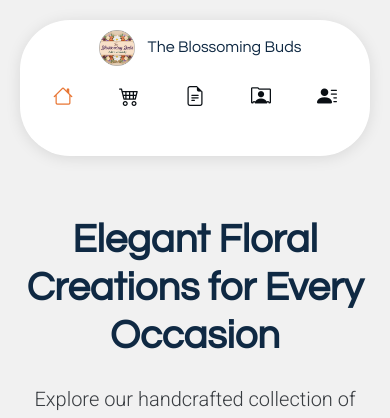
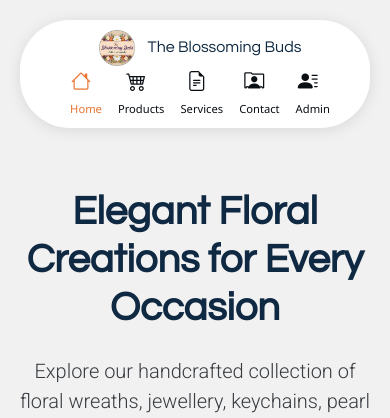
Before and after one commit to sahamofficial/project-one, a PHP site: page /index.html in a window 390 px wide. Shown: the top 418 px of the page. Run offline with PHP 8.4, Linux system fonts and the light colour scheme.

Commit message:
style updated

```diff
--- a/assets/css/main.css
+++ b/assets/css/main.css
@@ -396,7 +396,7 @@ h6 {
     display: block;
     }
      */
-    /*--------------------------------------------------------------*/
+  /*--------------------------------------------------------------*/
 
   .navmenu ul {
     list-style: none;
@@ -470,8 +470,15 @@ h6 {
 
   /* Smooth dropdown fade-in animation */
   @keyframes dropdownFade {
-    0% { opacity: 0; transform: translateY(-10px); }
-    100% { opacity: 1; transform: translateY(0); }
+    0% {
+      opacity: 0;
+      transform: translateY(-10px);
+    }
+
+    100% {
+      opacity: 1;
+      transform: translateY(0);
+    }
   }
 
   .navmenu .dropdown ul {
@@ -499,7 +506,7 @@ h6 {
     background-color: rgba(33, 37, 41, 0.1);
   }
 
-  .navmenu .dropdown > .dropdown-active {
+  .navmenu .dropdown>.dropdown-active {
     display: block;
     background-color: rgba(33, 37, 41, 0.03);
   }
@@ -516,6 +523,7 @@ h6 {
     align-items: center;
     justify-content: center;
     text-align: center;
+    margin-left: 0;
   }
 
   .logo {
@@ -535,19 +543,48 @@ h6 {
     margin-top: 0.5rem;
   }
 
+  .navmenu {
+    width: 100%;
+    display: flex;
+    justify-content: center;
+  }
+
   .navmenu ul {
+    display: flex;
+    flex-direction: row;
     justify-content: center;
+    align-items: center;
+    width: 100%;
+    padding: 0;
+    margin: 0;
     gap: 1rem;
   }
 
+  .navmenu li {
+    display: flex;
+    flex-direction: column;
+    align-items: center;
+    justify-content: center;
+  }
+
+  .navmenu a {
+    display: flex;
+    flex-direction: column;
+    align-items: center;
+    text-align: center;
+    padding: 0;
+  }
+
   .nav-text {
-    display: none;
+    font-size: 0.7rem;
+    margin-top: 0.3rem;
   }
 
   .navicon {
     font-size: 1.5rem;
   }
 }
+
 
 
 /* Desktop styles */
```
